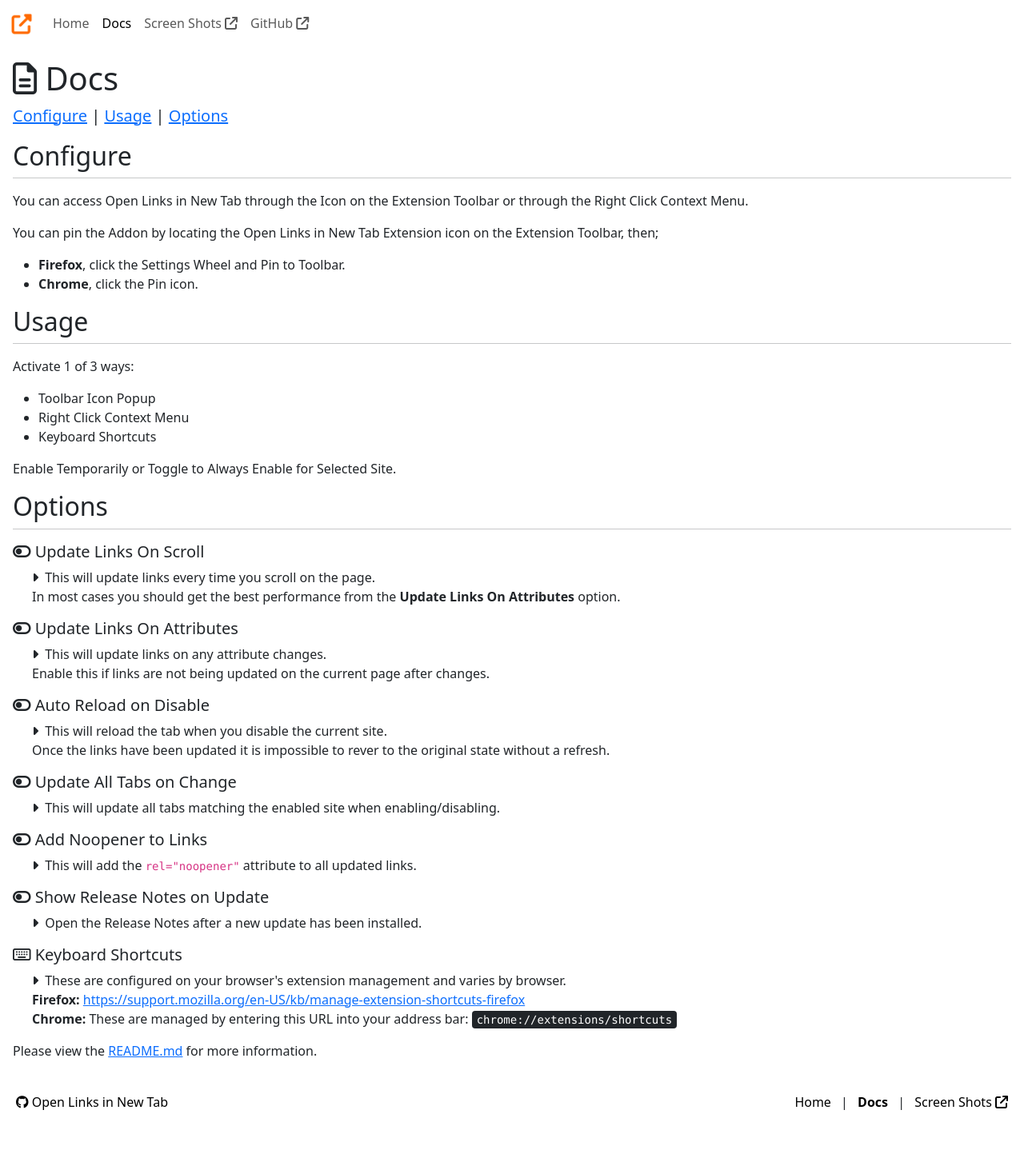
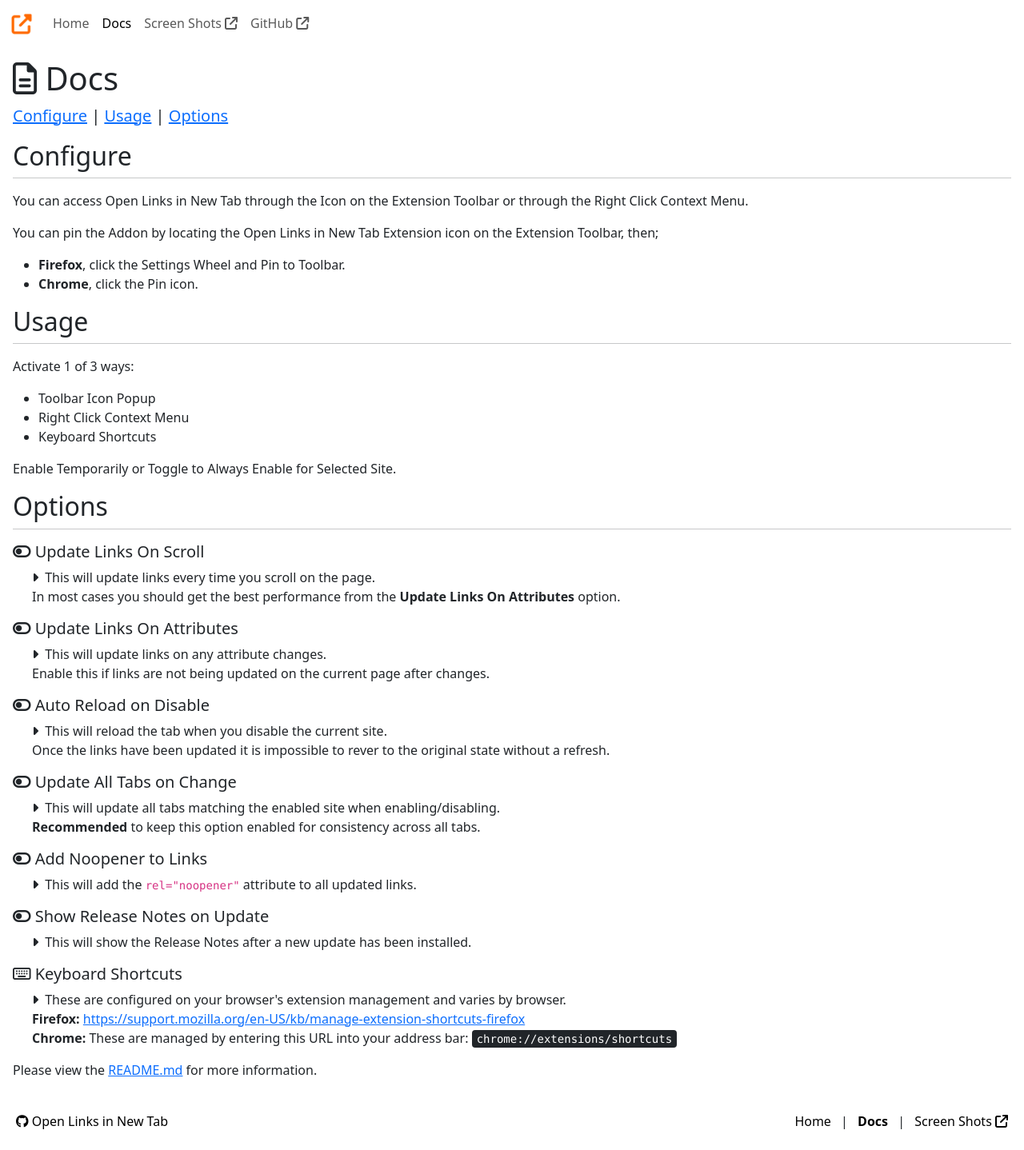
Before and after one commit to cssnr/open-links-in-new-tab-site, a Jekyll site: the page built from docs.html, in a window 1280 px wide. Shown: the whole page at 80% size. Built offline with Jekyll 4.4.1, drawn with Linux system fonts in a browser that asks for light colours; comment, search, counter and statistics services are not loaded; before the commit the page ends 1414 px from its top, so only the background shows below that.

Commit message:
Update Recommended

```diff
--- a/docs.html
+++ b/docs.html
@@ -59,7 +59,8 @@
 
 <h5><i class="fa-solid fa-toggle-off"></i> Update All Tabs on Change </h5>
 <p class="ps-4">
-    <i class="fa-solid fa-caret-right me-1"></i> This will update all tabs matching the enabled site when enabling/disabling.
+    <i class="fa-solid fa-caret-right me-1"></i> This will update all tabs matching the enabled site when enabling/disabling.<br>
+    <strong>Recommended</strong> to keep this option enabled for consistency across all tabs.
 </p>
 
 <h5><i class="fa-solid fa-toggle-off"></i> Add Noopener to Links  </h5>
@@ -69,7 +70,7 @@
 
 <h5><i class="fa-solid fa-toggle-off"></i> Show Release Notes on Update</h5>
 <p class="ps-4">
-    <i class="fa-solid fa-caret-right me-1"></i> Open the Release Notes after a new update has been installed.
+    <i class="fa-solid fa-caret-right me-1"></i> This will show the Release Notes after a new update has been installed.
 </p>
 
 
```
